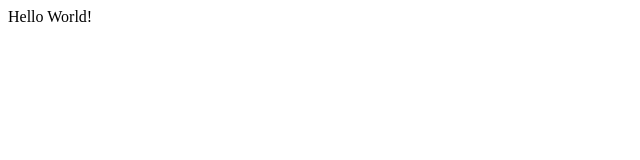
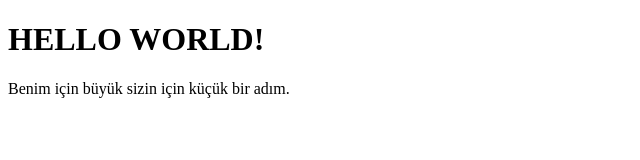
Before and after one commit to itsfurk/kodluyoruzilkrepo, a plain HTML site: page index.html in a window 1280 px wide. Shown: the whole page, without its empty margins (0-640 px from the left). Drawn offline with Linux system fonts and the light colour scheme.

Commit message:
final commit

```diff
--- a/index.html
+++ b/index.html
@@ -1,5 +1,10 @@
+<!DOCTYPE html>
 <html>
- <head>
-    Hello World!
- </head>
+      <h1>
+        HELLO WORLD!
+    </h1>
+
+    <body1>
+        Benim için büyük sizin için küçük bir adım.
+    </body1>
 </html>
```
Also changed, not shown: 1 other file.
